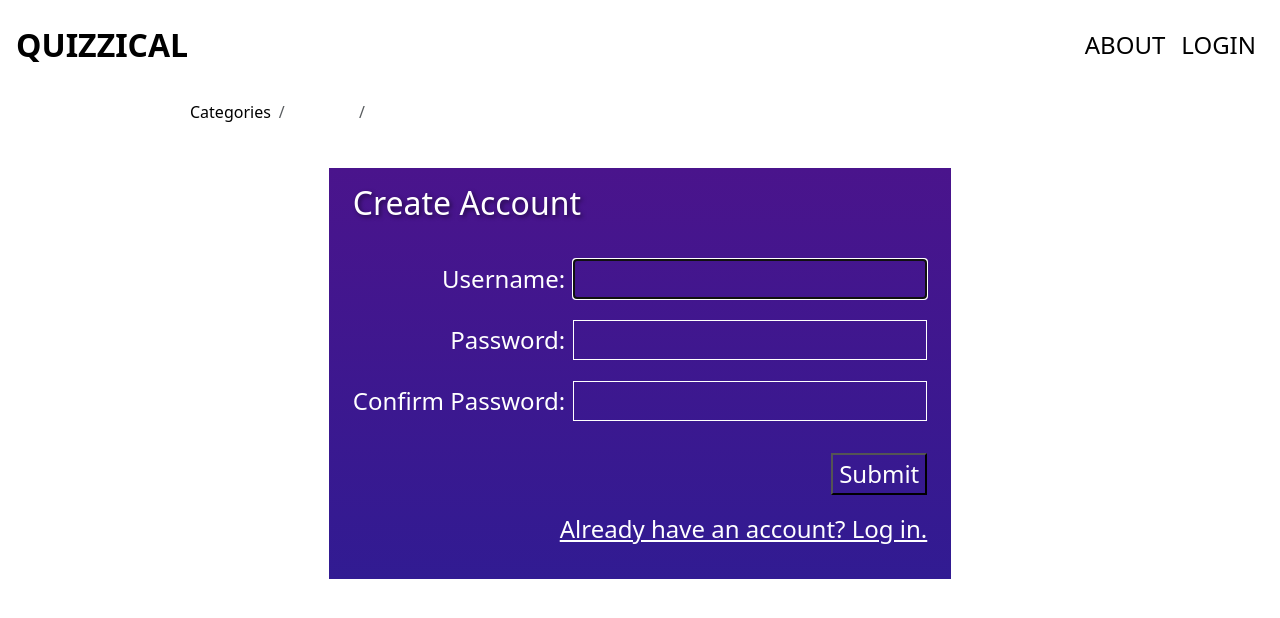
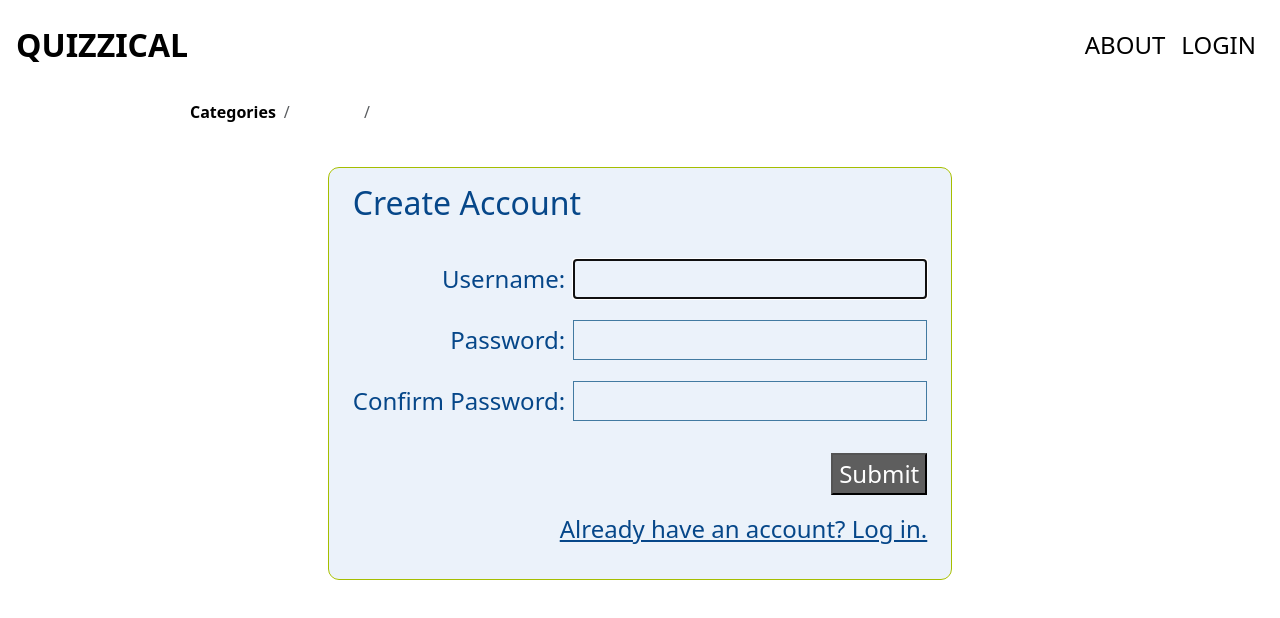
Before and after one commit to Bram-Gr/NewRepo, a Vue app in the folder vue/: page /register in a window 1280 px wide. Shown: the top 618 px of the page. Built offline with nearby package versions, Linux system fonts and the light colour scheme.

Commit message:
added color styling to login and register, bug fix on the user quiz card

```diff
--- a/vue/src/components/QuizList.vue
+++ b/vue/src/components/QuizList.vue
@@ -1,7 +1,7 @@
 <template>
   <!-- should be called QuizCard.vue, note for refactor -->
   <div>
-  <div class="QuizTitleCard1"  v-if="quiz.categoryId === 6">
+  <div class="QuizTitleCard1" @click="redirectToQuiz"   v-if="quiz.categoryId === 6">
 
     <router-link
       class="link"
@@ -115,6 +115,7 @@ export default {
     },
 
     editQuiz(quiz) {
+    event.stopPropagation();
       this.isModalOpen = true;
       this.editButton = false;
       event.preventDefault();
@@ -168,7 +169,7 @@ button:not(:disabled), [type=button]:not(:disabled), [type=reset]:not(:disabled)
 .QuizTitleCard1, .QuizTitleCard2{
   border: 1px solid #679436;
   /* color: #064789; */
-  cursor: point;
+  cursor: pointer;
   background:#EBF2FA;
   border-radius: 10px;
   min-width: 15rem;
@@ -180,7 +181,6 @@ button:not(:disabled), [type=button]:not(:disabled), [type=reset]:not(:disabled)
   display: flex;
   justify-content: center;
   align-items: center;
-  cursor: pointer;
 }
 .edit {
 
--- a/vue/src/components/SubNav.vue
+++ b/vue/src/components/SubNav.vue
@@ -43,10 +43,14 @@ export default {
 </script>
 <style scoped>
 a{
+  font-weight: bold;
   text-decoration: none;
-  color:black;
+  color:black ;
+  /* text-shadow: -1px -1px 0 white, 1px -1px 0 white, -1px 1px 0 white, 1px 1px 0 white; */
+
 }
 .breadcrumb-item.active {
     color: transparent;
 }
+
 </style>
--- a/vue/src/views/Login.vue
+++ b/vue/src/views/Login.vue
@@ -74,25 +74,31 @@ h1{
 .input{
   margin-top: .3rem;
   background-color: transparent;
-  border: .5px solid white;
+  border: .5px solid #427AA1 ;
+}
+button.sign-in{
+background-color: rgb(94, 94, 94);
 }
 .sign-in{
   margin-top: 1rem;
   margin-left:10rem;
   margin-bottom: 1rem;
   cursor: pointer;
+  color: white;
 }
 h1{
   font-size: 2rem;
   margin-bottom: 2rem;
 }
-p .route, .form-container, .input, .sign-in{
+p .route, .form-container, .input{
   /* font-size:1rem; */
   background-color: transparent;
-  color:white;
+  color: #064789;
   font-size: 1.5rem;
 }
 .form-container{
+  border-radius: 10px;
+  outline: 1px solid #A5BE00;
   text-align: right;
   display: flex;
   padding:1rem;
@@ -100,7 +106,7 @@ padding-right: 1.5rem;
 padding-left: 1.5rem;
  align-items: center;
   justify-content: center;
-  background: linear-gradient(to bottom, #4a148c, #311b92);
+  background: #EBF2FA;
   margin-top: 8rem;
 }
 
--- a/vue/src/views/Quizzes.vue
+++ b/vue/src/views/Quizzes.vue
@@ -3,11 +3,10 @@
 
     <div class="quizzes">
        <!-- conditionally displays Category Name or Custom -->
-       <div v-if="category" class="head">
-      <h1 class="cat">{{ category }}</h1>
-    </div>
-    <div v-else class="custom">CUSTOM</div>
-
+<div v-show="category !== null" class="head">
+   <h1 class="cat">{{ category }}</h1>
+</div>
+<div v-show="category === null" class="custom">CUSTOM</div>
 
 
 
@@ -135,6 +134,7 @@ export default {
 </script>
 
 <style scoped>
+
 .create{
   padding-top: 2rem;
   display: flex;
@@ -147,7 +147,7 @@ button{
 }
 h1.user-q {
   text-decoration: none;
-  color: #064789;
+  color: black;
 }
 .q-quiz {
   margin-top: 14rem;
@@ -164,7 +164,7 @@ h1.user-q {
   font-size: 5rem;
   font-weight:bold;
   text-align: center;
-  color: white;
+
 }
 
 .custom{
@@ -198,7 +198,6 @@ h1.user-q{
 }
 .cat{
   font-size: 4rem;
-  color: white;
 }
 h1{
 padding-top: 1.6rem;
--- a/vue/src/views/Register.vue
+++ b/vue/src/views/Register.vue
@@ -83,25 +83,26 @@ export default {
 .input{
   margin-top: .3rem;
   background-color: transparent;
-  border: .5px solid white;
+  border: .5px solid #427AA1 ;
 
 }
-.register{
+button.register{
   margin-top: 1rem;
   margin-left:12rem;
   margin-bottom: 1rem;
   cursor: pointer;
+  background-color: rgb(94, 94, 94);
+  color: white;
 }
 h1{
   text-align: left;
-  text-shadow: 2px 2px 4px rgba(0, 0, 0, 0.5);
   font-size: 2rem;
   margin-bottom: 2rem;
 }
  p .route, .form-container, .input, .register{
 
   background-color: transparent;
-  color:white;
+  color: #064789;
   font-size: 1.5rem;
 }
 
@@ -111,6 +112,8 @@ h1{
   display: flex;
 }
 .form-container{
+  border-radius: 10px;
+  outline: 1px solid #A5BE00;
   text-align: right;
   display: flex;
   padding:1rem;
@@ -118,7 +121,7 @@ padding-right: 1.5rem;
 padding-left: 1.5rem;
  align-items: center;
   justify-content: center;
-  background: linear-gradient(to bottom, #4a148c, #311b92);
+  background: #EBF2FA;
   margin-top: 8rem;
 
 }
```
